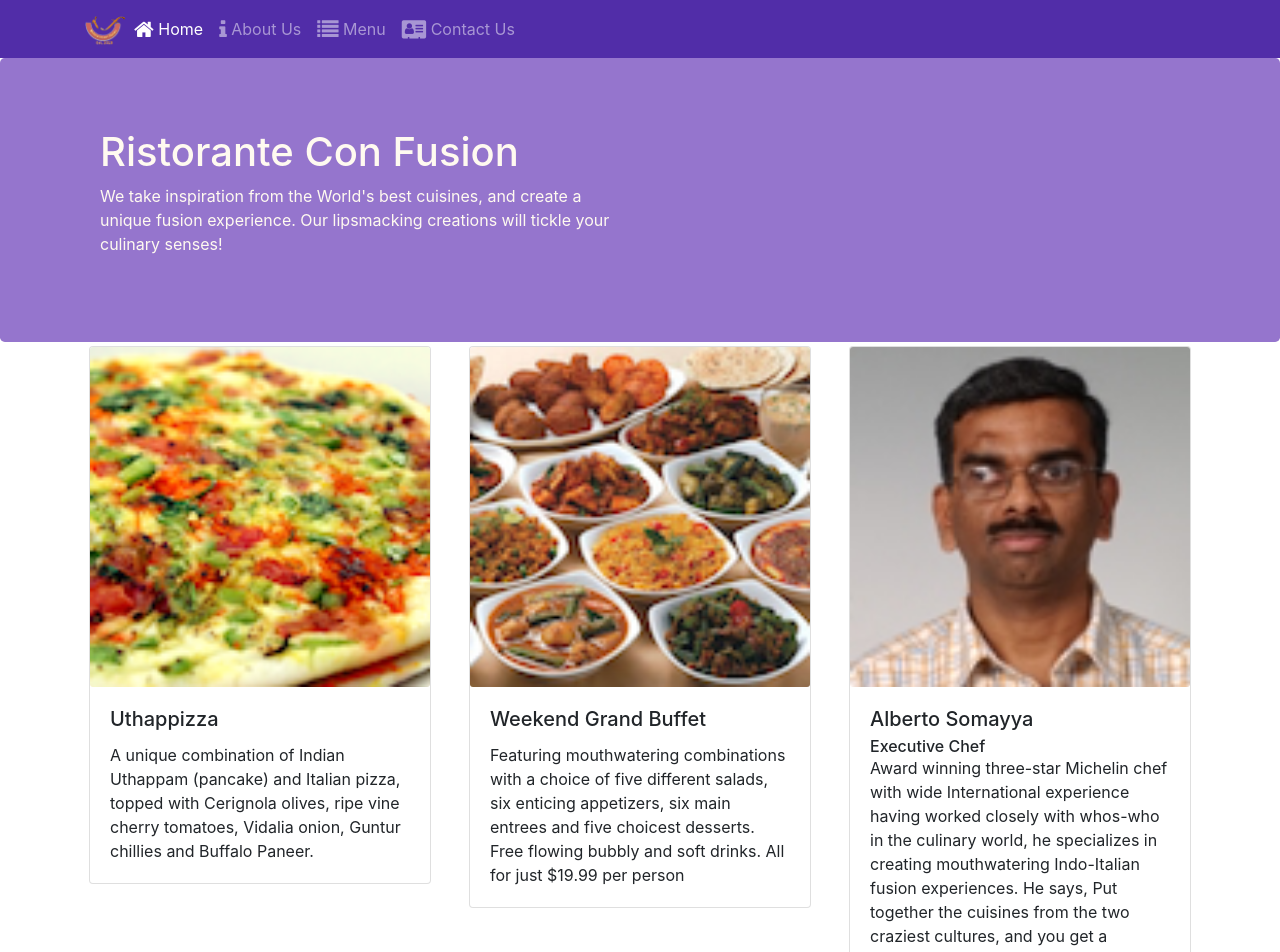
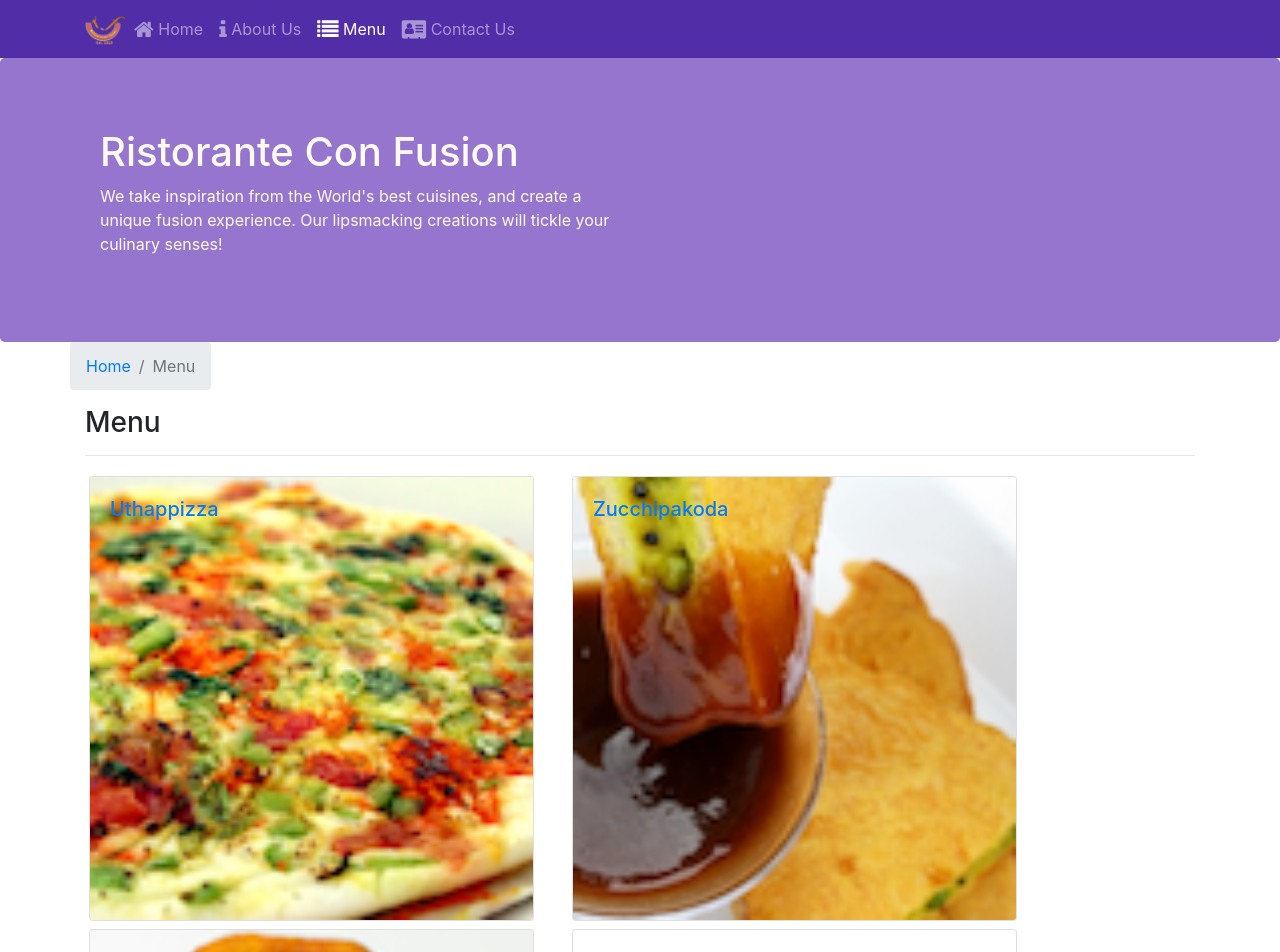
Before and after one commit to fdisano/conFusion-react, a React (Create React App) app: page /menu in a window 1280 px wide. Before the commit this address led to /home. Shown: the top 952 px of the page. Built offline with nearby package versions, Linux system fonts and the light colour scheme.

Commit message:
single page applications part 2

```diff
--- a/src/components/ContactComponent.js
+++ b/src/components/ContactComponent.js
@@ -1,8 +1,20 @@
 import React from 'react';
+import { Breadcrumb, BreadcrumbItem } from 'reactstrap';
+import { Link } from 'react-router-dom';
 
 function Contact(props) {
     return(
         <div className="container">
+            <div className="row">
+                <Breadcrumb>
+                    <BreadcrumbItem><Link to='/home'>Home</Link></BreadcrumbItem>
+                    <BreadcrumbItem active>Contact Us</BreadcrumbItem>
+                </Breadcrumb>
+                <div className="col-12">
+                    <h3>Contact Us</h3>
+                    <hr />
+                </div>
+            </div>
             <div className="row row-content">
                 <div className="col-12">
                 <h3>Location Information</h3>
--- a/src/components/DishdetailComponent.js
+++ b/src/components/DishdetailComponent.js
@@ -1,13 +1,9 @@
 import React from 'react';
-import { Card, CardImg, CardText, CardBody, CardTitle } from 'reactstrap';
+import { Card, CardImg, CardText, CardBody, CardTitle, Breadcrumb, BreadcrumbItem } from 'reactstrap';
+import { Link } from 'react-router-dom';
 
   function RenderDish({dish}){
-    if (dish == null){
-        return(
-            <div></div>
-        );
-    }
-
+      if (dish != null){
           return (
             <div className="col-12 col-md-5 m-1">
               <Card>
@@ -20,37 +16,36 @@
             </div>
           );
       }
-
-  function RenderComments({comments}){
-      if (comments == null){
+      else {
           return(
             <div></div>
           );
       }
+  }
 
-      const dishComments = comments.map((comment)=> {
-          return (
-              <li key={comment.id}>
-                  <p>{comment.comment}</p>
-                  <p>-- {comment.author},
-                  {new Intl.DateTimeFormat('en-US', {
-                    year: 'numeric',
-                    month: 'short',
-                    day: '2-digit'
-                  }).format(new Date(comment.date))}
-                  </p>
-              </li>
-          );
-      });
-
+  function RenderComments({comments}){
+      if (comments != null){
           return (
             <div className="col-12 col-md-5 m-1">
                 <h4>Comments</h4>
                 <ul className="list-unstyled">
-                {dishComments}
+                    {comments.map((comment)=> {
+                        return (
+                            <li key={comment.id}>
+                              <p>{comment.comment}</p>
+                              <p>-- {comment.author}, {new Intl.DateTimeFormat('en-US', { year: 'numeric', month: 'short', day: '2-digit'}).format(new Date(comment.date))}</p>
+                            </li>
+                        );
+                    })}
                 </ul>
             </div>
           );
+      }
+      else {
+          return(
+            <div></div>
+          );
+      }
   }
 
   const DishDetail = (props) =>  {
@@ -58,8 +53,18 @@
           return(
             <div class="container">
                 <div className="row">
+                    <Breadcrumb>
+                        <BreadcrumbItem><Link to='/menu'>Menu</Link></BreadcrumbItem>
+                        <BreadcrumbItem active>{props.dish.name}</BreadcrumbItem>
+                    </Breadcrumb>
+                    <div className="col-12">
+                        <h3>{props.dish.name}</h3>
+                        <hr />
+                    </div>
+                </div>
+                <div className="row">
                     <RenderDish dish={props.dish} />
-                    <RenderComments comments={props.dish.comments} />
+                    <RenderComments comments={props.comments} />
                 </div>
             </div>
           );
--- a/src/components/MainComponent.js
+++ b/src/components/MainComponent.js
@@ -32,15 +32,23 @@
       );
     }
 
+    const DishWithId = ({match}) => {
+      return (
+          <DishDetail dish={this.state.dishes.filter((dish) => dish.id === parseInt(match.params.dishId, 10))[0]}
+                      comments={this.state.comments.filter((comment) => comment.dishId === parseInt(match.params.dishId, 10))} />
+      );
+    }
+
     return (
       <div>
         <Header />
         <Switch>
             <Route path="/home" component={HomePage} />
             <Route exact path="/menu" component={() => <Menu dishes={this.state.dishes} />} />
+            <Route path="/menu/:dishId" component={DishWithId} />
             <Route exact path="/contactus" component={Contact} />
+            <Redirect to="/home" />
         </Switch>
-        <Redirect to="/home" />
         <Footer />
       </div>
     );
--- a/src/components/MenuComponent.js
+++ b/src/components/MenuComponent.js
@@ -1,13 +1,16 @@
 import React from 'react';
-import { Card, CardImg, CardImgOverlay, CardText, CardTitle } from 'reactstrap';
+import { Card, CardImg, CardImgOverlay, CardText, CardTitle, Breadcrumb, BreadcrumbItem } from 'reactstrap';
+import { Link } from 'react-router-dom';
 
   function RenderMenuItem({ dish, onClick }){
       return (
-          <Card onClick={() => onClick(dish.id)}>
-              <CardImg width="100%" src={dish.image} alt={dish.name} />
-              <CardImgOverlay>
-                  <CardTitle>{dish.name}</CardTitle>
-              </CardImgOverlay>
+          <Card>
+              <Link to={`/menu/${dish.id}`} >
+                  <CardImg width="100%" src={dish.image} alt={dish.name} />
+                  <CardImgOverlay>
+                      <CardTitle>{dish.name}</CardTitle>
+                  </CardImgOverlay>
+              </Link>
           </Card>
       )
   }
@@ -16,13 +19,23 @@
       const menu = props.dishes.map((dish) => {
           return (
               <div key={dish.id} className="col-12 col-md-5 m-1">
-                  <RenderMenuItem dish={dish} onClick={props.onClick} />
+                  <RenderMenuItem dish={dish} />
               </div>
           );
       });
 
       return (
           <div className="container">
+              <div className="row">
+                  <Breadcrumb>
+                      <BreadcrumbItem><Link to='/home'>Home</Link></BreadcrumbItem>
+                      <BreadcrumbItem active>Menu</BreadcrumbItem>
+                  </Breadcrumb>
+                  <div className="col-12">
+                      <h3>Menu</h3>
+                      <hr />
+                  </div>
+              </div>
               <div className="row">
                   {menu}
               </div>
```
Lines whose indentation alone changed are shown as unchanged.
